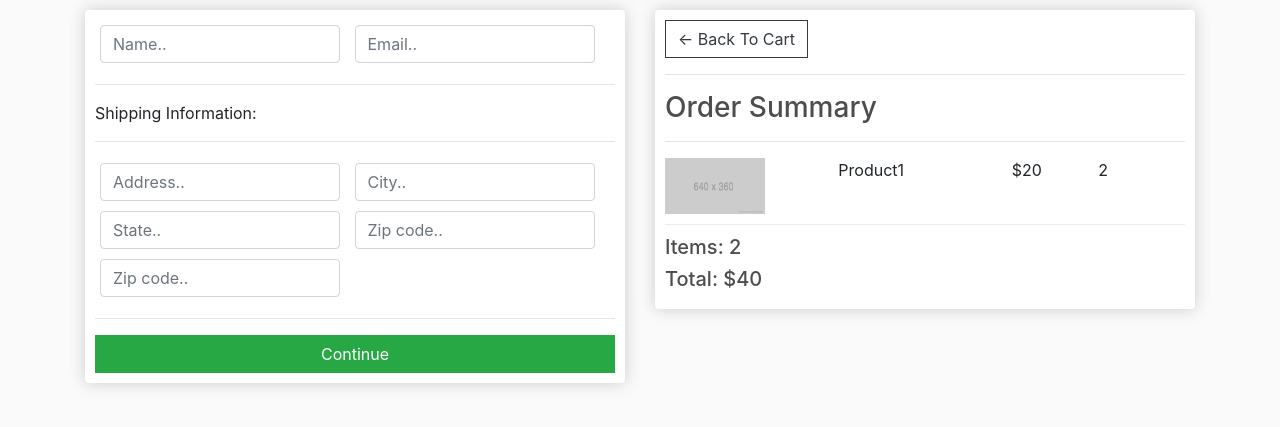
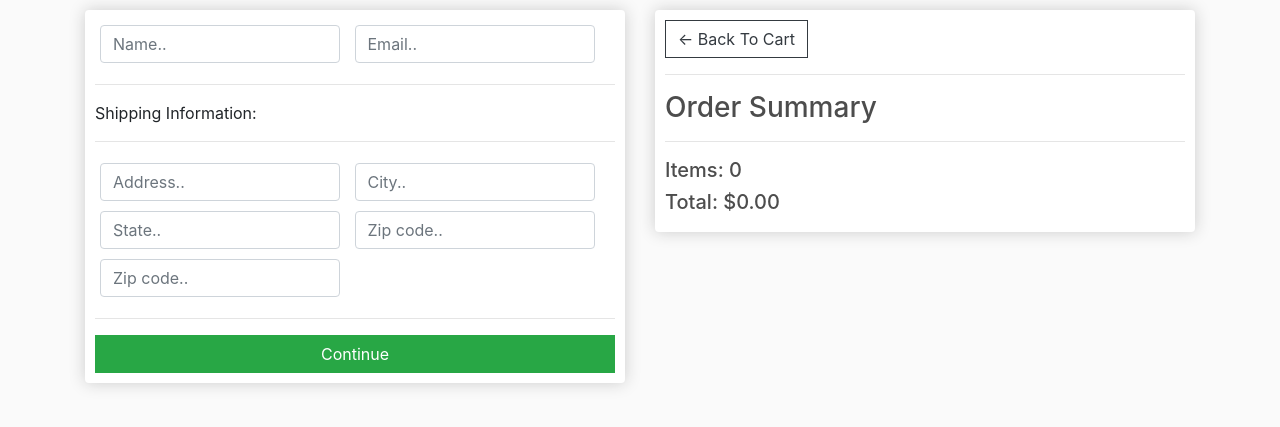
Before and after one commit to sbInfin1/sKart-Online-shopping-site, a Django app: page /checkout in a window 1280 px wide. Shown: the part 57-484 px from the top of the page. Run offline with Django 3.2, Linux system fonts and the light colour scheme; some libraries are stand-ins or nearby versions.

Commit message:
Part2: completed

```diff
--- a/store/templates/store/checkout.html
+++ b/store/templates/store/checkout.html
@@ -56,15 +56,17 @@
         <h3>Order Summary</h3>
         <hr>
 
+        {% for item in items %}
         <div class="cart-row">
-          <div style="flex:2"><img class = "row-image" src="{% static 'images/placeholder.png' %}"></div>
-          <div style="flex:2"><p>Product1</p></div>
-          <div style="flex:1"><p>$20</p></div>
-          <div style="flex:1"><p>2</p></div>
+          <div style="flex:2"><img class = "row-image" src="{{ item.product.imageURL }}"></div>
+          <div style="flex:2"><p>{{ item.product.name }}</p></div>
+          <div style="flex:1"><p>${{ item.product.price|floatformat:2 }}</p></div>
+          <div style="flex:1"><p>{{ item.quantity }}</p></div>
         </div>
+        {% endfor %}
 
-        <h5>Items: 2</h5>
-        <h5>Total: $40</h5>
+        <h5>Items: {{ order.get_cart_items }}</h5>
+        <h5>Total: ${{ order.get_cart_total|floatformat:2 }}</h5>
       </div>
     </div>
   </div>
--- a/store/views.py
+++ b/store/views.py
@@ -20,5 +20,13 @@ def cart(request):
     return render(request, 'store/cart.html', context)
 
 def checkout(request):
-    context = {}
+    if request.user.is_authenticated:
+        customer = request.user.customer
+        order, created = Order.objects.get_or_create(customer=customer, complete=False)
+        items = order.orderitem_set.all()
+    else:
+        items = []
+        order = {'get_cart_items': 0, 'get_cart_total': 0}
+
+    context = {'items':items, 'order': order}
     return render(request, 'store/checkout.html', context)
```
